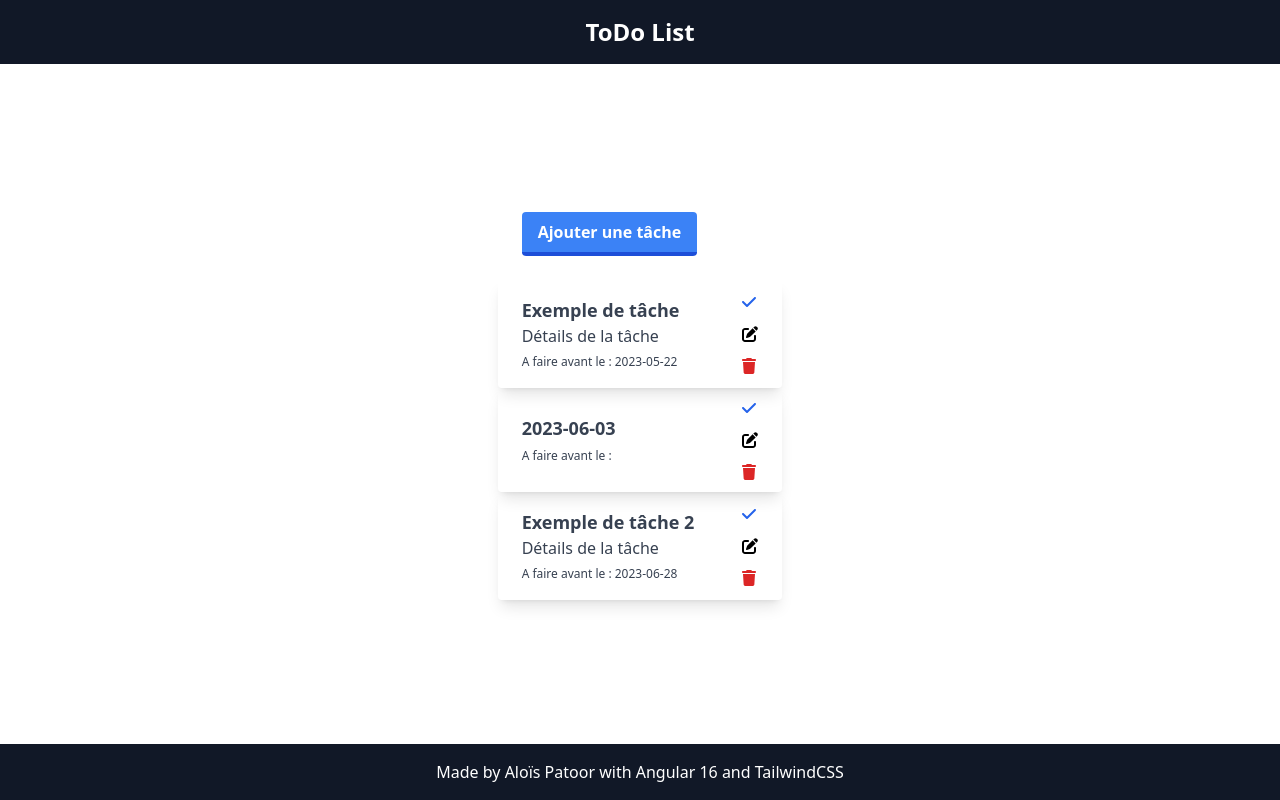
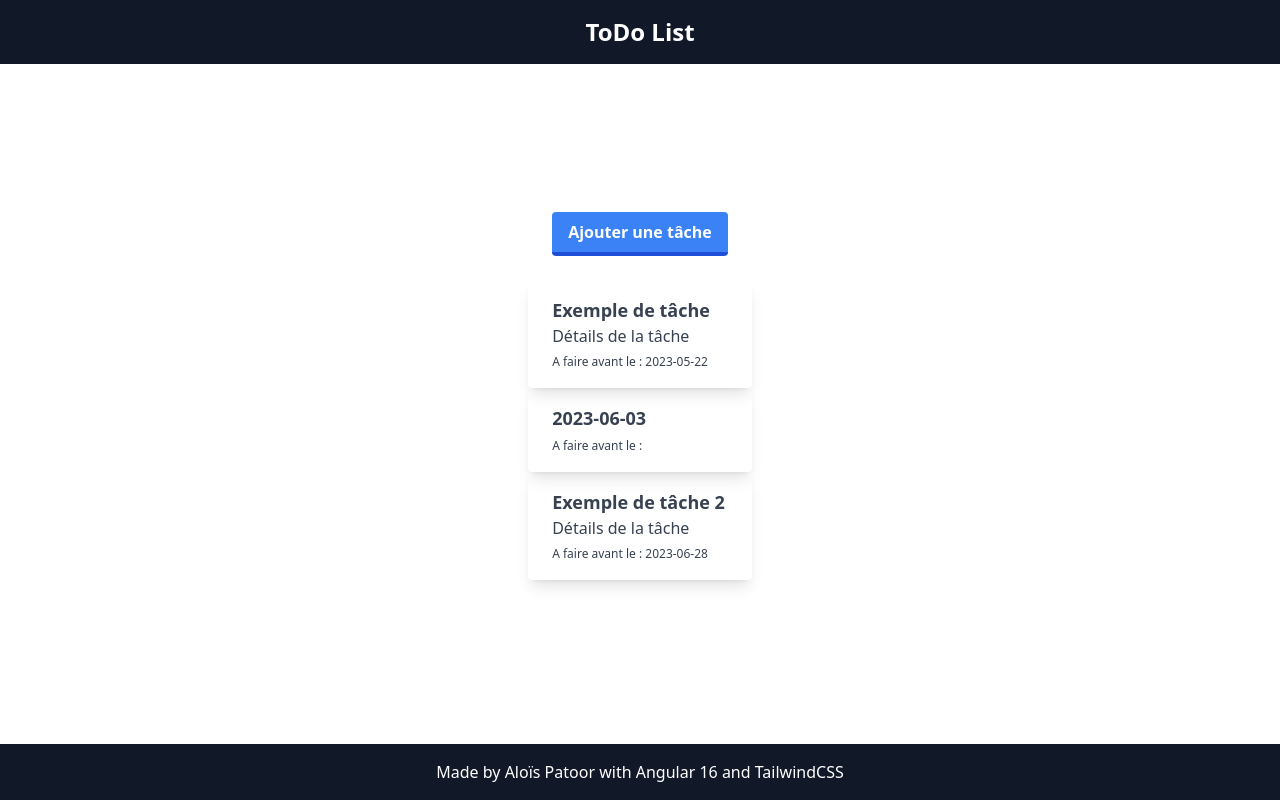
Before and after one commit to aloispatoor/todolist-w-angular, an Angular app: page /tasks in a window 1280 px wide. Built offline with nearby package versions, Linux system fonts and the light colour scheme; data requests are answered from the project's data file.

Commit message:
starting hover animation

```diff
--- a/src/app/shared/components/list/list.component.html
+++ b/src/app/shared/components/list/list.component.html
@@ -3,16 +3,20 @@
     class="bg-blue-500 hover:bg-blue-400 text-white font-bold py-2 px-4 m-6 border-b-4 border-blue-700 hover:border-blue-500 rounded"
     routerLink="/tasks/add">Ajouter une tâche
   </button>
-  <div class="max-w-sm rounded overflow-hidden shadow-lg flex justify-between items-center" *ngFor="let item of collection">
+  <div class="max-w-sm rounded overflow-hidden shadow-lg flex justify-between items-center"
+       *ngFor="let item of collection"
+       (mouseover)="getIcons=true"
+       (mouseout)="getIcons=false">
     <div class="px-6 py-4">
       <h2 class="text-gray-700 text-lg font-semibold">{{ item.content }}</h2>
       <p class="text-gray-700 text-base">{{ item.description }}</p>
       <small class="text-gray-700 text-xs">A faire avant le : {{ item.deadline }}</small>
     </div>
-    <aside class="px-6 py-2 flex flex-col gap-2" id="icons">
+    <aside class="px-6 py-2 flex flex-col gap-2"
+           *ngIf="getIcons">
       <app-icon-check class="text-blue-600 hover:text-blue-900"></app-icon-check>
-      <app-icon-edit class="hover:text-gray-600" routerLink="/tasks/edit/{item.id}"></app-icon-edit>
-      <app-icon-delete class="text-red-600 hover:text-red-900" routerLink="/tasks/delete/{item.id}"></app-icon-delete>
+      <app-icon-edit class="hover:text-gray-600" ></app-icon-edit>
+      <app-icon-delete class="text-red-600 hover:text-red-900" (click)="deleteTask(item.id)"></app-icon-delete>
     </aside>
   </div>
 </article>
--- a/src/app/shared/components/list/list.component.ts
+++ b/src/app/shared/components/list/list.component.ts
@@ -1,4 +1,5 @@
 import {Component, Input} from '@angular/core';
+import {TasksService} from "../../../tasks/service/tasks.service";
 
 @Component({
   selector: 'app-list',
@@ -7,4 +8,13 @@ import {Component, Input} from '@angular/core';
 })
 export class ListComponent {
   @Input() public collection!: any;
+  getIcons: boolean;
+
+  constructor(private service: TasksService) {
+    this.getIcons = false;
+  }
+
+  public deleteTask(id: number){
+    this.service.delete(id).subscribe();
+  }
 }
--- a/src/app/tasks/pages/page-list-tasks/page-list-tasks.component.html
+++ b/src/app/tasks/pages/page-list-tasks/page-list-tasks.component.html
@@ -1,5 +1,6 @@
 <app-template>
   <div *ngIf="collection$ | async as collection">
-    <app-list [collection]="collection"></app-list>
+    <app-list [collection]="collection">
+    </app-list>
   </div>
 </app-template>
```
Also changed, not shown: src/app/tasks/pages/page-list-tasks/page-list-tasks.component.ts (+1 -12 lines).
